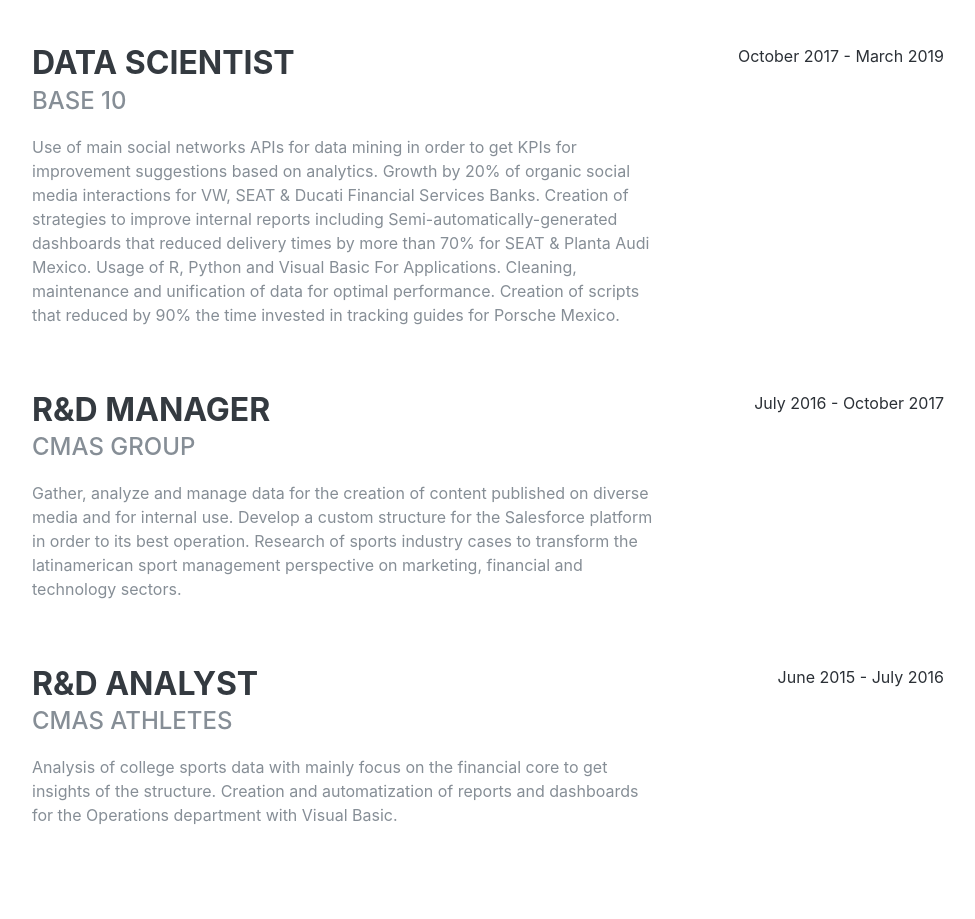
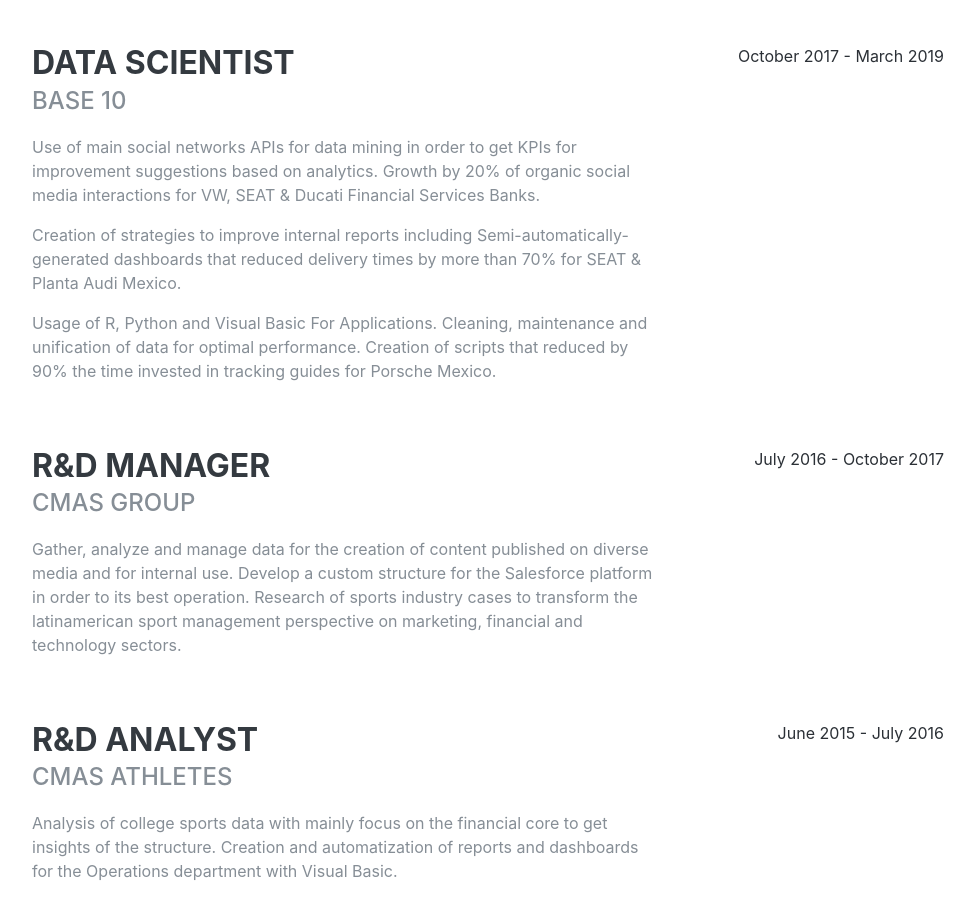
Before and after one commit to LuisLopez7/LuisLopez7.github.io, a plain HTML site: page index.html in a window 1280 px wide. Shown: the part 920-1839 px from the top of the page, without its empty margins (288-1263 px from the left). Drawn offline with Linux system fonts and the light colour scheme; a web font is replaced by a local one.

Commit message:
Update index.html

```diff
--- a/index.html
+++ b/index.html
@@ -94,9 +94,9 @@
             <div class="resume-content mr-auto">
               <h3 class="mb-0">Data Scientist</h3>
               <div class="subheading mb-3">Base 10</div>
-              <p>Use of main social networks APIs for data mining in order to get KPIs for improvement suggestions based on analytics. Growth by 20% of organic social media interactions for VW, SEAT & Ducati Financial Services Banks.
-Creation of strategies to improve internal reports including Semi-automatically-generated dashboards that reduced delivery times by more than 70% for SEAT & Planta Audi Mexico.
-Usage of R, Python and Visual Basic For Applications. Cleaning, maintenance and unification of data for optimal performance. Creation of scripts that reduced by 90% the time invested in tracking guides for Porsche Mexico.</p>
+              <p>Use of main social networks APIs for data mining in order to get KPIs for improvement suggestions based on analytics. Growth by 20% of organic social media interactions for VW, SEAT & Ducati Financial Services Banks.</p>
+              <p>Creation of strategies to improve internal reports including Semi-automatically-generated dashboards that reduced delivery times by more than 70% for SEAT & Planta Audi Mexico.</p>
+              <p>Usage of R, Python and Visual Basic For Applications. Cleaning, maintenance and unification of data for optimal performance. Creation of scripts that reduced by 90% the time invested in tracking guides for Porsche Mexico.</p>
             </div>
             <div class="resume-date text-md-right">
               <span class="text-primary">October 2017 - March 2019</span>
```
